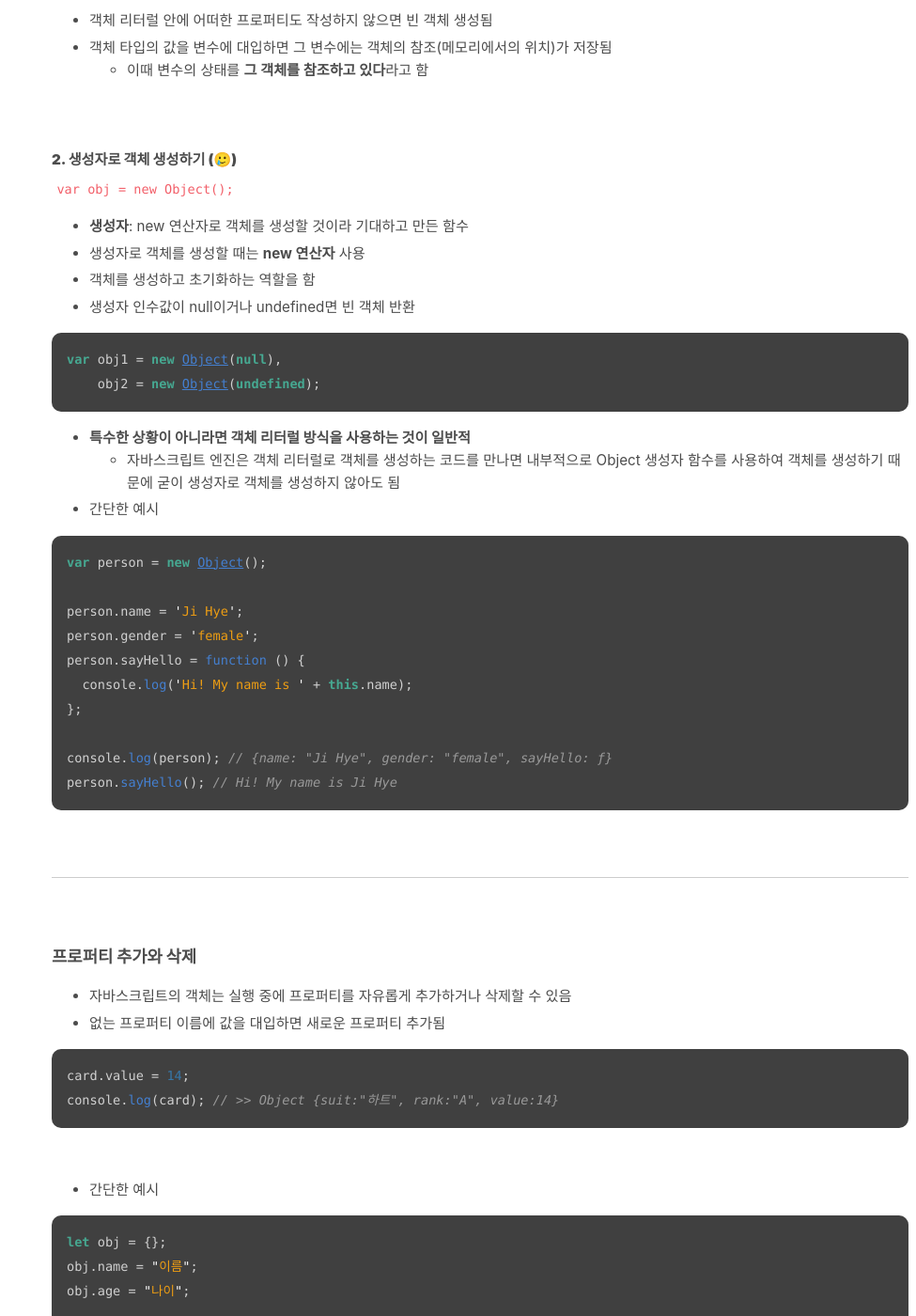
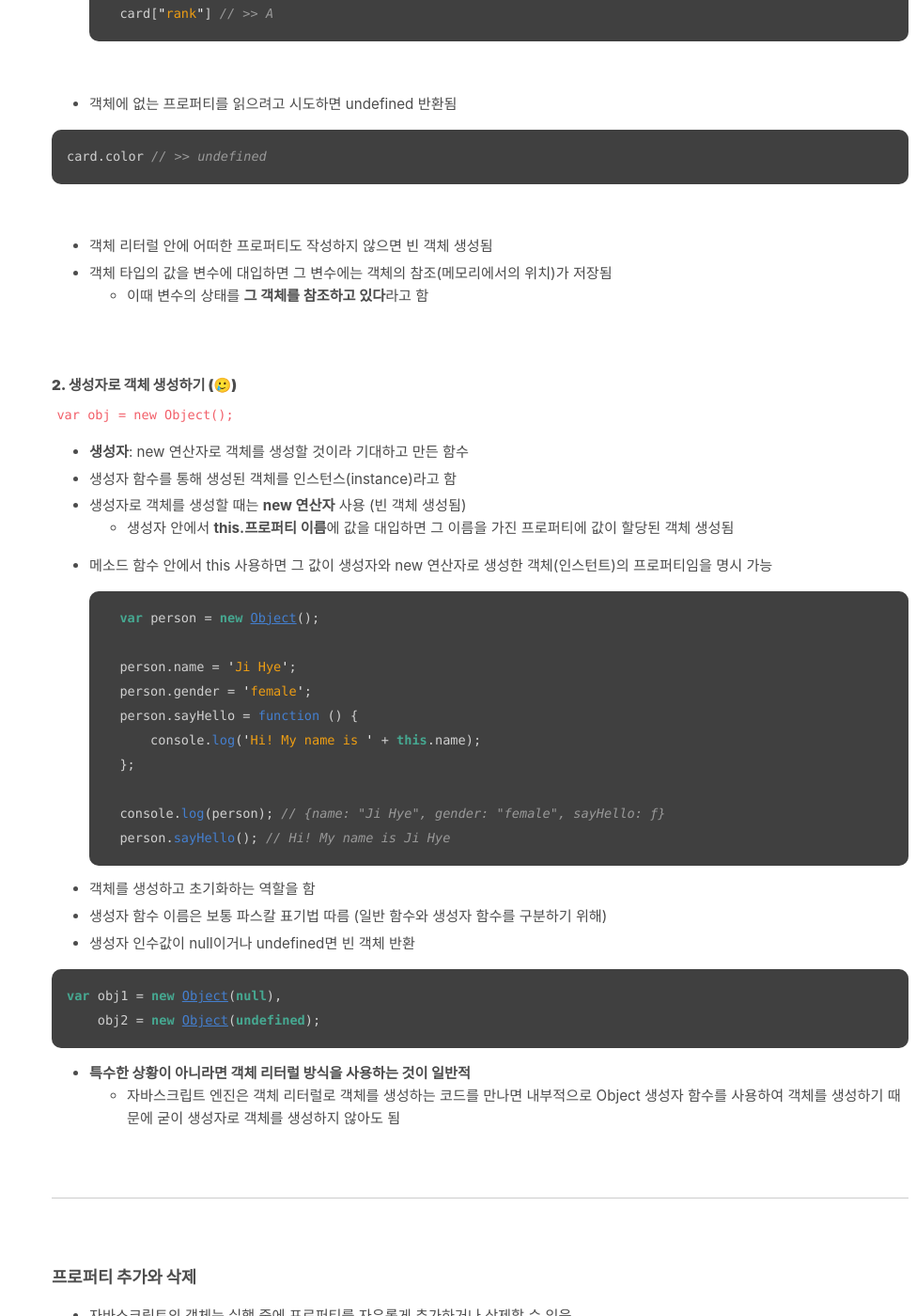
Before and after one commit to absolutelyfullycapable/absolutelyfullycapable.github.io, a Jekyll site: the page built from _posts/2020-09-13-JavaScript-객체의기초와생성방법.md, in a window 1280 px wide and 1400 px high, scrolled down 2034 px. Shown: the whole window at 94% size, without its empty margins (305-1280 px from the left). Built offline with Jekyll 4.4.1, drawn with Linux system fonts in a browser that asks for light colours; some of the changed text lies outside the part shown.

Commit message:
modify 2020-09-23 post - add contents
생성자로 객체 생성하기 부분.. 어렵ㄷㅏ 어려워 🤧

````diff
--- a/_posts/2020-09-13-JavaScript-객체의기초와생성방법.md
+++ b/_posts/2020-09-13-JavaScript-객체의기초와생성방법.md
@@ -8,7 +8,8 @@ comments: true
 ### **객체 (Object)**
 
 -  데이터 여러 개를 하나로 모은 복합 데이터
--  변수와 함수(속성, 이벤트, 메소드)가 모여 만든 변형 가능한 속성들의 집합
+	- 배열과 비슷하지만 배열과는 다르게 인덱스를 문자 혹은 우리가 직접 원하는 데이터로 지정 가능 (가시적인 차이점)
+-  변수와 함수(속성, 이벤트, 메소드)가 모여 만든 변형 가능한 속성들의 집합 -> 하나의 단위로 구조화할 수 있어 유용
 -  자바스크립트 객체는 크게 네이티브 객체, 호스트 객체, 사용자 정의 객체로 나뉘어짐
 	- **네이티브 객체(Native  Object), 코어 객체(Core Object)**: ECMAScript 사양에 정의된 객체
 	    - 내장 생성자 객체(Object, String, Number, Boolean, Array, Function...), JSON, Math, Reflect 등
@@ -28,6 +29,14 @@ comments: true
 
 - 객체에 포함된 데이터 하나(이름과 값의 쌍)
 - 프로퍼티에 저장된 값이 함수일 경우, 일반 함수와 구분하기 위해 그 프로퍼티를 메소드 (method)라 부름
+- 프로퍼티는 프로퍼티 키(이름)고 프로퍼티 값으로 구성됨
+	- 프로퍼티는 유일하게 프로퍼티 키로 식별할 수 있음 (프로퍼티 키는 프로퍼티를 식별하기 위한 식별자)
+	- 프로퍼티 키는 빈 문자열을 포함하는 모든 문자열 또는 symbol 값으로 작성함
+		- 문자열, symbol 값 이외의 값을 지정하면 암묵적으로 **문자열**로 변환됨
+		- 프로퍼티 키 중복 선언 시 나중에 작성된 프로퍼티 키 값으로 적용됨
+	- 프로퍼티 값에는 모든 형태의 데이터 올 수 있음
+		- 이미 존재하는 프로퍼티 키에 새로운 값 부여하면 해당 프로퍼티 값은 새로운 값으로 변경됨
+- 배열과 다르게 객체는 프로퍼티 열거 시 순서를 보장하지 않음
 
 <br>
 
@@ -96,8 +105,26 @@ card.color // >> undefined
 `var obj = new Object();`
 
 - **생성자**: new 연산자로 객체를 생성할 것이라 기대하고 만든 함수
-- 생성자로 객체를 생성할 때는 **new 연산자** 사용
+- 생성자 함수를 통해 생성된 객체를 인스턴스(instance)라고 함
+- 생성자로 객체를 생성할 때는 **new 연산자** 사용 (빈 객체 생성됨)
+	- 생성자 안에서 **this.프로퍼티 이름**에 값을 대입하면 그 이름을 가진 프로퍼티에 값이 할당된 객체 생성됨
+- 메소드 함수 안에서 this 사용하면 그 값이 생성자와 new 연산자로 생성한 객체(인스턴트)의 프로퍼티임을 명시 가능
+
+	```js
+	var person = new Object();
+
+	person.name = 'Ji Hye';
+	person.gender = 'female';
+	person.sayHello = function () {
+		console.log('Hi! My name is ' + this.name);
+	};
+
+	console.log(person); // {name: "Ji Hye", gender: "female", sayHello: ƒ}
+	person.sayHello(); // Hi! My name is Ji Hye
+	```
+
 - 객체를 생성하고 초기화하는 역할을 함
+- 생성자 함수 이름은 보통 파스칼 표기법 따름 (일반 함수와 생성자 함수를 구분하기 위해)
 - 생성자 인수값이 null이거나 undefined면 빈 객체 반환
 
 ```js
@@ -107,20 +134,6 @@ var obj1 = new Object(null),
 
 - **특수한 상황이 아니라면 객체 리터럴 방식을 사용하는 것이 일반적**
 	- 자바스크립트 엔진은 객체 리터럴로 객체를 생성하는 코드를 만나면 내부적으로 Object 생성자 함수를 사용하여 객체를 생성하기 때문에 굳이 생성자로 객체를 생성하지 않아도 됨
-- 간단한 예시
-
-```js
-var person = new Object();
-
-person.name = 'Ji Hye';
-person.gender = 'female';
-person.sayHello = function () {
-  console.log('Hi! My name is ' + this.name);
-};
-
-console.log(person); // {name: "Ji Hye", gender: "female", sayHello: ƒ}
-person.sayHello(); // Hi! My name is Ji Hye
-```
 
 <br>
 - - -
````
